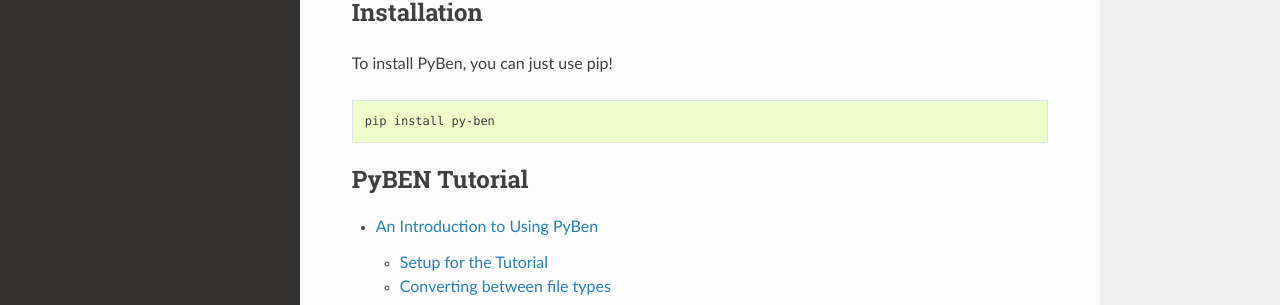
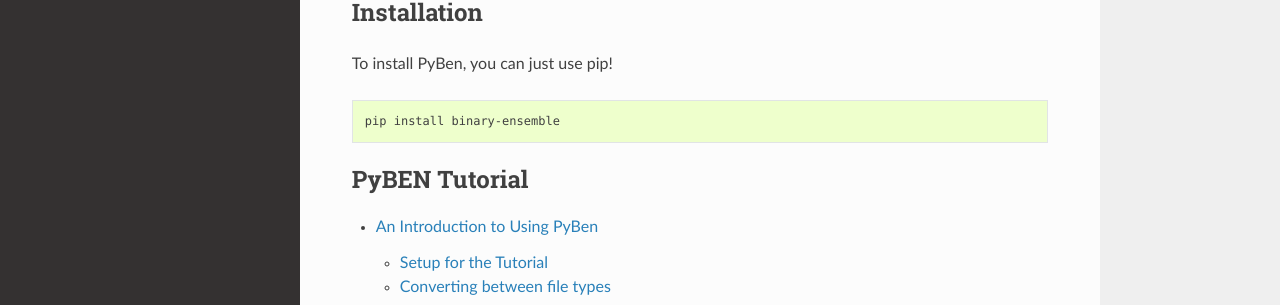
Before and after one commit to peterrrock2/binary-ensemble, a Sphinx documentation site: the page built from pyben/docs/index.rst, in a window 1280 px wide and 1096 px high. Shown: the part 404-709 px from the top of the window. Built offline with Sphinx 7.4.7 and the Read the Docs theme 3.1.0, drawn with Linux system fonts in a browser that asks for light colours; pages that are not in the unit, such as notebooks, are missing from menus.

Commit message:
Change python package name

```diff
--- a/pyben/docs/index.rst
+++ b/pyben/docs/index.rst
@@ -19,7 +19,7 @@ To install PyBen, you can just use pip!
 
 .. code-block:: bash
 
-    pip install py-ben
+    pip install binary-ensemble
 
 
 .. toctree::
```
Also changed, not shown: 1 other file.
